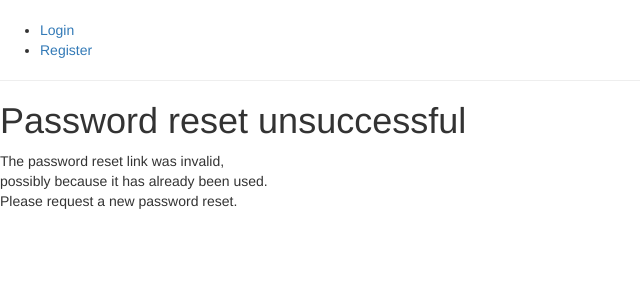
After one commit to EricGaona/django-authentication, a Django app: template templates/registration/password_reset_confirm.html in a window 1280 px wide. The commit adds this page. Shown: the top 300 px of the page, without its empty margins (0-640 px from the left). Run offline with Django 3.2, Linux system fonts and the light colour scheme; the template is opened without the code that fills it, so the values that code supplies are empty; some libraries are stand-ins or nearby versions.

Commit message:
probando en proyecto-1

```diff
--- a/accounts/templates/registration.html
+++ b/accounts/templates/registration.html
@@ -1,4 +1,6 @@
 {% extends 'base.html' %}
+
+{% load bootstrap_tags %}
 
 {% block page_title %}Registration Page{% endblock %}
 
@@ -10,8 +12,8 @@
 
 <form method="POST">
     {% csrf_token %}
-    {{ registration_form.as_p }}
-    <button type="submit">Register</button>
+    {{ registration_form | as_bootstrap }}
+    <button type="submit" class="btn btn-default">Register</button>
 </form>
 
 {% endblock %}
--- a/accounts/views.py
+++ b/accounts/views.py
@@ -52,6 +52,7 @@ def registration(request):
             if user:
                 auth.login(user=user, request=request)
                 messages.success(request, "You have successfully registered")
+                # return redirect(reverse('index'))
             else:
                 messages.error(request, "Unable to register your account at this time")
     else:
--- /dev/null
+++ b/env.py
@@ -0,0 +1 @@
+import os
--- /dev/null
+++ b/requirements.txt
@@ -0,0 +1,6 @@
+dj-database-url==0.5.0
+Django==1.11.29
+django-forms-bootstrap==3.1.0
+gunicorn==20.0.4
+psycopg2==2.8.5
+pytz==2019.3
--- /dev/null
+++ b/static/css/styles.css
@@ -0,0 +1,3 @@
+form {
+    width: 50%;
+}
--- a/templates/base.html
+++ b/templates/base.html
@@ -1,7 +1,17 @@
+{% load staticfiles %}
 <html>
 
 <head>
     <title>{% block page_title %}{% endblock %}</title>
+    <!-- Latest compiled and minified CSS -->
+    <link rel="stylesheet" href="https://maxcdn.bootstrapcdn.com/bootstrap/3.3.7/css/bootstrap.min.css" integrity="sha384-BVYiiSIFeK1dGmJRAkycuHAHRg32OmUcww7on3RYdg4Va+PmSTsz/K68vbdEjh4u" crossorigin="anonymous">
+
+    <!-- Optional theme -->
+    <link rel="stylesheet" href="https://maxcdn.bootstrapcdn.com/bootstrap/3.3.7/css/bootstrap-theme.min.css" integrity="sha384-rHyoN1iRsVXV4nD0JutlnGaslCJuC7uwjduW9SVrLvRYooPp2bWYgmgJQIXwl/Sp" crossorigin="anonymous">
+
+    <link rel="stylesheet" href="{% static 'css/styles.css' %}" type="text/css">
+    <!-- Latest compiled and minified JavaScript -->
+    <script src="https://maxcdn.bootstrapcdn.com/bootstrap/3.3.7/js/bootstrap.min.js" integrity="sha384-Tc5IQib027qvyjSMfHjOMaLkfuWVxZxUPnCJA7l2mCWNIpG9mGCD8wGNIcPD7Txa" crossorigin="anonymous"></script>
 </head>
 
 <body>
--- /dev/null
+++ b/templates/registration/password_reset_confirm.html
@@ -0,0 +1,35 @@
+{% extends "base.html" %}
+{% block title %}Setting New password{% endblock %}
+
+{% block content %}
+    {% if validlink %}
+        <p>Please enter your new password twice.<br />
+           So we can verify you typed it in correctly.</p>
+        <form action="" method="post" class="accountform">
+            <div style="display:none">
+                <input type="hidden" value="{{ csrf_token }}" name="csrfmiddlewaretoken">
+            </div>
+            <table>
+                <tr>
+                    <td>{{ form.new_password1.errors }}
+                        <label for="id_new_password1">New password:</label></td>
+                    <td>{{ form.new_password1 }}</td>
+                </tr>
+                <tr>
+                    <td>{{ form.new_password2.errors }}
+                        <label for="id_new_password2">Confirm password:</label></td>
+                    <td>{{ form.new_password2 }}</td>
+                </tr>
+                <tr>
+                    <td></td>
+                    <td><input type="submit" value="Change my password" /></td>
+                </tr>
+            </table>
+        </form>
+    {% else %}
+        <h1>Password reset unsuccessful</h1>
+        <p>The password reset link was invalid, <br />
+        possibly because it has already been used. <br />
+        Please request a new password reset.</p>
+    {% endif %}
+{% endblock %}
```
Also changed, not shown: accounts/templates/login.html (+7 -2 lines), auth2/settings.py (+15 -7 lines), templates/registration/password_reset_complete.html (added, +8 -0 lines), templates/registration/password_reset_done.html (added, +8 -0 lines), templates/registration/password_reset_email.html (added, +15 -0 lines), README.md, db.sqlite3, 1 other file.
